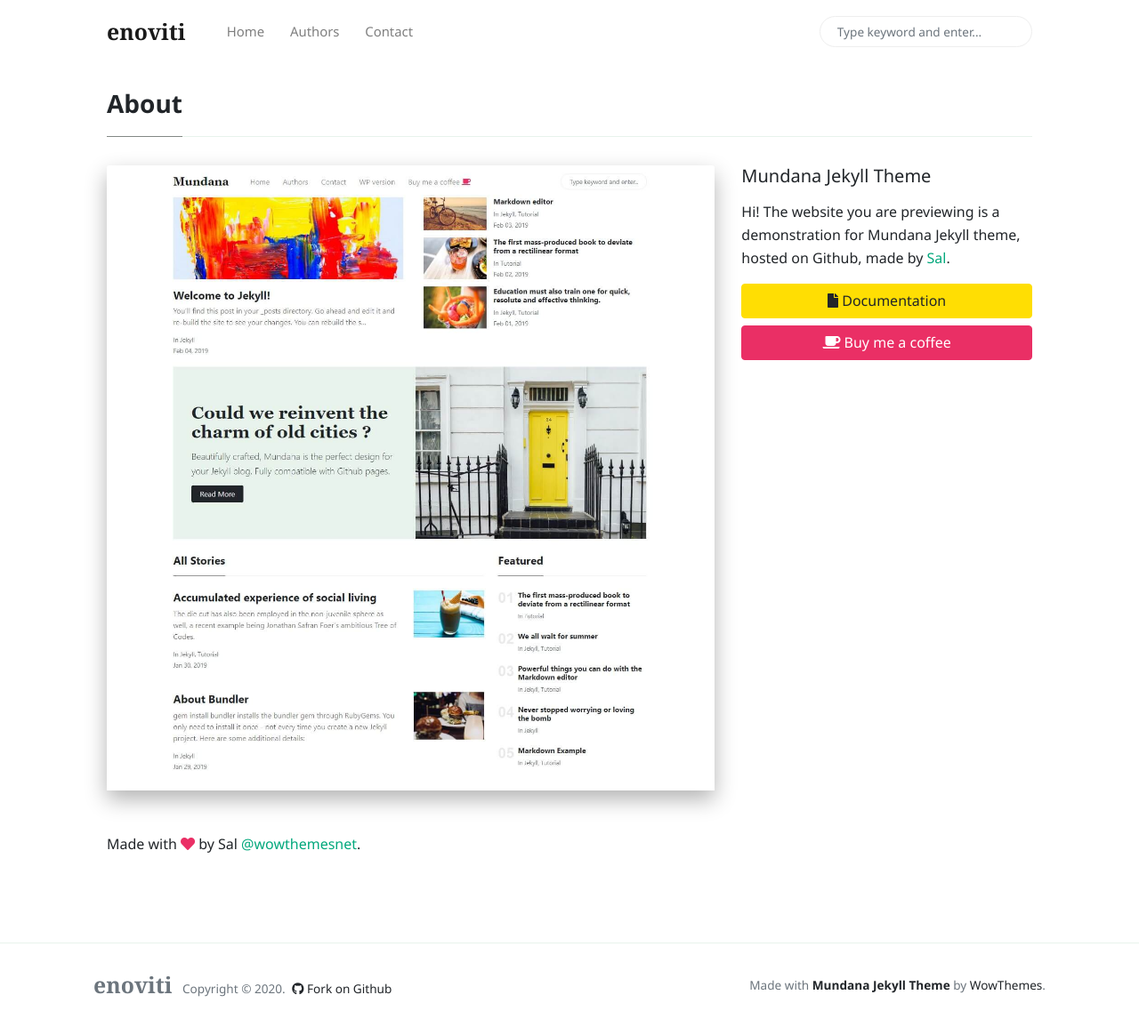
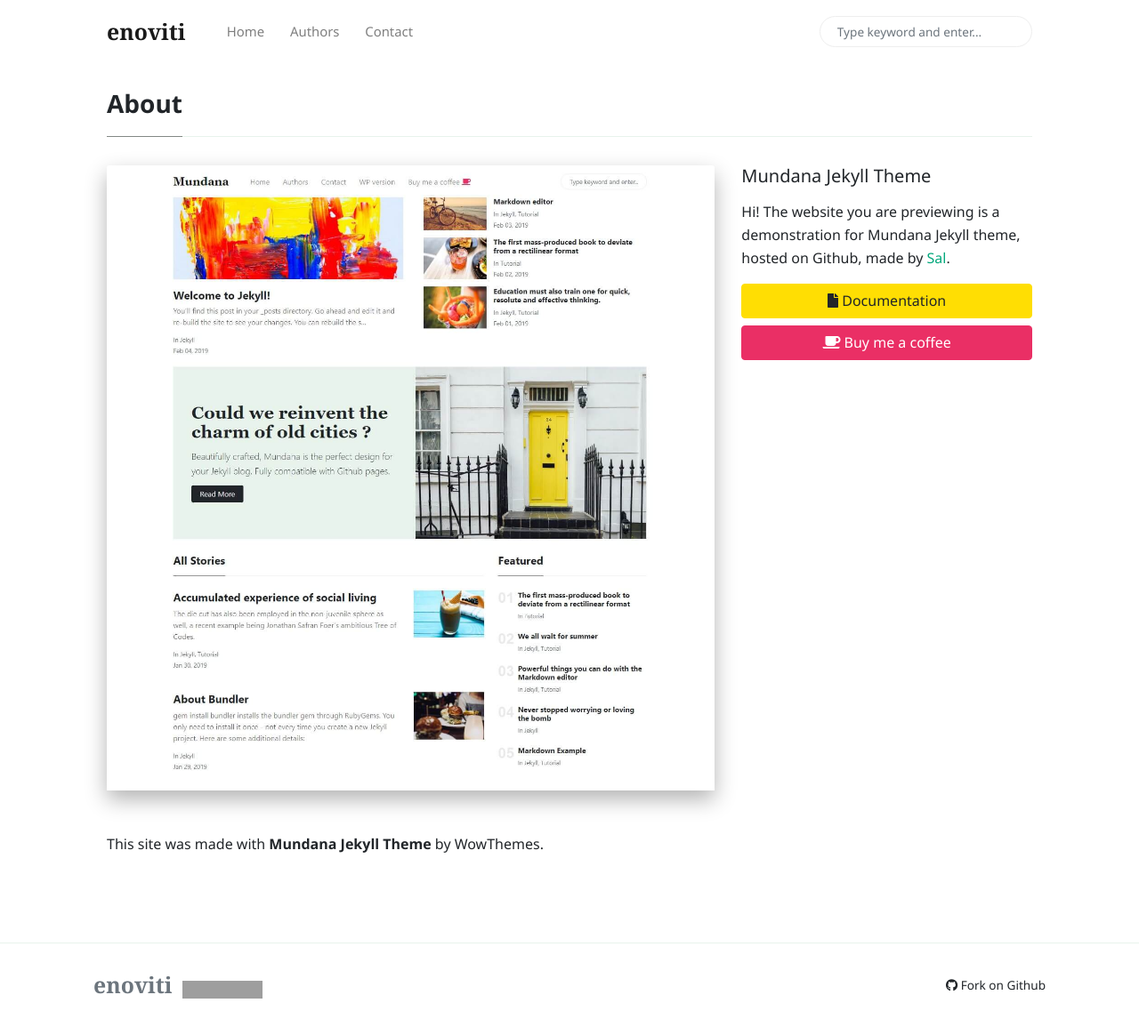
Before and after one commit to enoviti/enoviti.github.io, a Jekyll site: the page built from _pages/about.md, in a window 1280 px wide and 1155 px high. Shown: the whole window at 89% size. Built offline with Jekyll 4.4.1, drawn with Linux system fonts in a browser that asks for light colours; nearby versions of some CDN libraries; comment, search, counter and statistics services are not loaded; grey boxes are pictures that could not be loaded.

Commit message:
Personalization - Stage 3

```diff
--- a/_config.yml
+++ b/_config.yml
@@ -6,7 +6,7 @@
 baseurl: ''
 disqus: 'enoviti'
 email: 'apurohit@enoviti.com'
-mailchimp-list: 'https://wowthemes.us11.list-manage.com/subscribe/post?u=8aeb20a530e124561927d3bd8&amp;id=8c3d2d214b'
+mailchimp-list: 'https://enoviti.us10.list-manage.com/subscribe/post?u=f615c5e142cb8aa79d93f0c0c&amp;id=8d72dabab6'
 
 include: ["_pages"]
 permalink: /:title/
--- a/_layouts/default.html
+++ b/_layouts/default.html
@@ -78,14 +78,11 @@
         <div class="row align-items-center justify-content-between">
             <div>
                 <span class="navbar-brand mr-2 mb-0"><strong>enoviti</strong></span>
-                <span>Copyright © <script>document.write(new Date().getFullYear())</script>.</span>
-
-                <!--  Github Repo Star Btn-->
-                <a class="text-dark ml-1" target="_blank" href="https://github.com/enoviti/enoviti.github.io"><i class="fab fa-github"></i> Fork on Github</a>
-
+                <span><a rel="license" href="http://creativecommons.org/licenses/by/4.0/"><img alt="Creative Commons License" style="border-width:0" src="https://i.creativecommons.org/l/by/4.0/88x31.png" /></a></span>
             </div>
             <div>
-                Made with <a target="_blank" class="text-dark font-weight-bold" href="https://www.wowthemes.net/mundana-jekyll-theme/"> Mundana Jekyll Theme </a> by <a class="text-dark" target="_blank" href="https://www.wowthemes.net">WowThemes</a>.
+                <!--  Github Repo Star Btn -->
+                <a class="text-dark ml-1" target="_blank" href="https://github.com/enoviti/enoviti.github.io"><i class="fab fa-github"></i> Fork on Github</a>
             </div>
         </div>
         </div>
--- a/_pages/about.md
+++ b/_pages/about.md
@@ -5,4 +5,5 @@
 image: "/assets/images/screenshot.jpg"
 comments: true
 ---
-Made with <i class="fa fa-heart text-danger"></i> by Sal [@wowthemesnet](https://www.wowthemes.net/category/free-themes-templates/).
+
+This site was made with <a target="_blank" class="text-dark font-weight-bold" href="https://www.wowthemes.net/mundana-jekyll-theme/"> Mundana Jekyll Theme </a> by <a class="text-dark" target="_blank" href="https://www.wowthemes.net">WowThemes</a>.
--- a/index.html
+++ b/index.html
@@ -1,9 +1,9 @@
 ---
-title: "Mundana Free Jekyll Theme"
+title: "enoviti Blog"
 layout: default
 pagination:
     enabled: true
-description: "A great Jekyll theme developed by Sal @wowthemesnet."
+description: "enoviti Blog"
 ---
 
 
```
